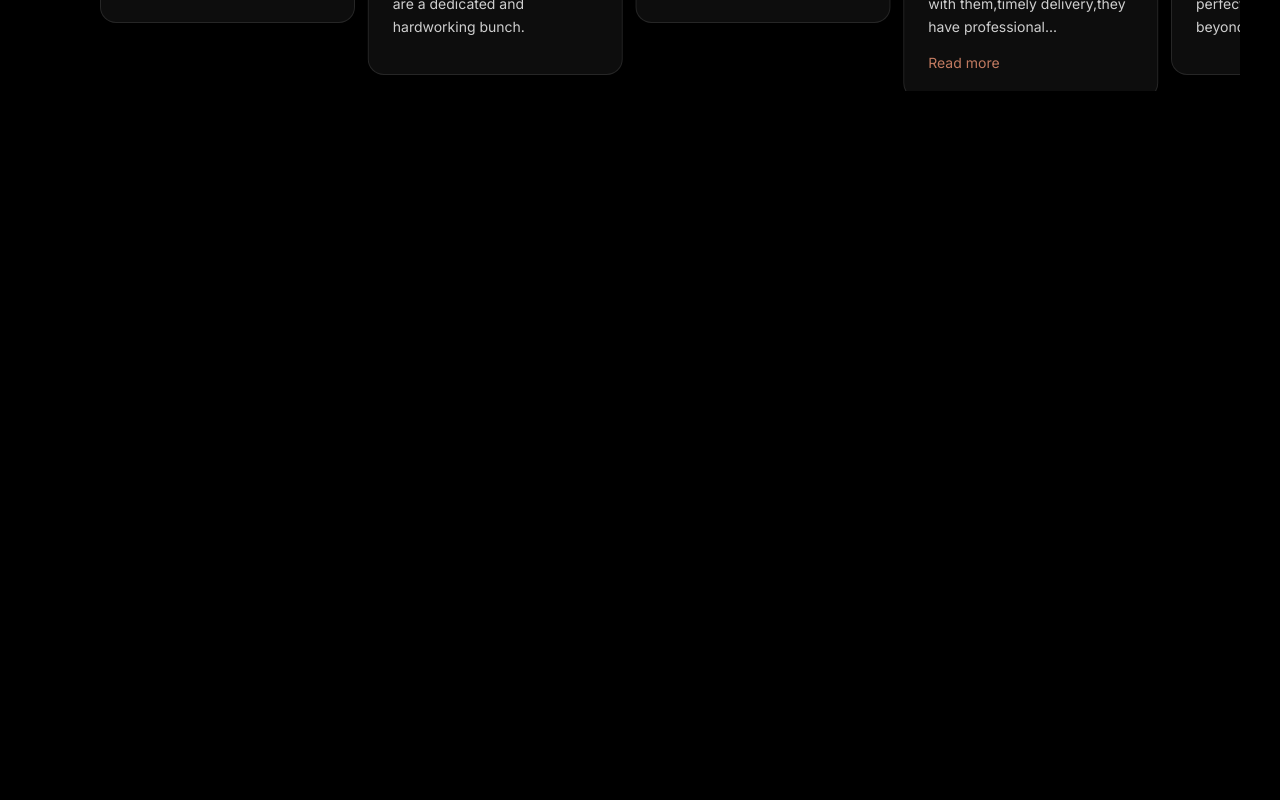
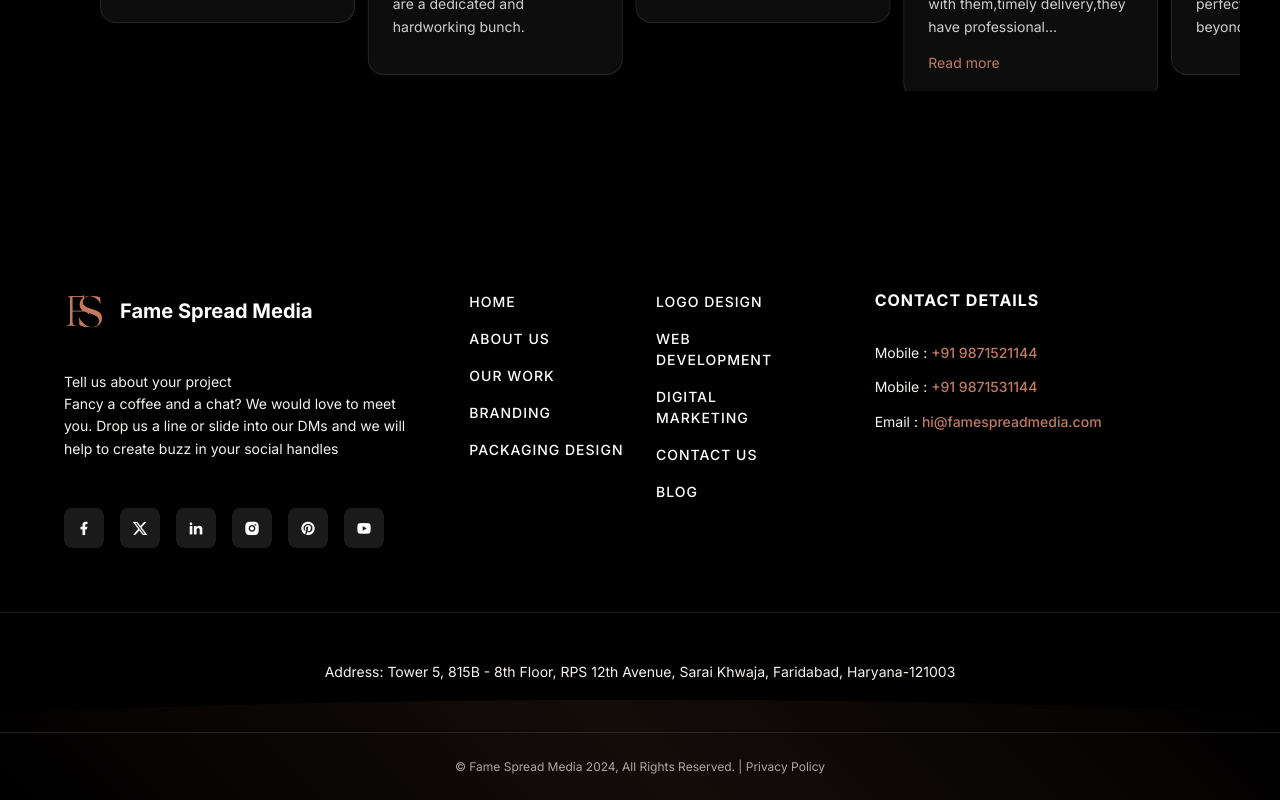
Before and after one commit to thewolfcommander/temvuefamespreadmedia, a Vue app: page / in a window 1280 px wide. Shown: the part 9351-10151 px from the top of the page. Before the commit the page ends 9562 px from the top, so only its background shows below. Built offline with nearby package versions, Linux system fonts and the light colour scheme; a web font is replaced by a local one.

Commit message:
Refactor: Add Footer component to App.vue for improved site navigation and contact information

```diff
--- a/src/App.vue
+++ b/src/App.vue
@@ -1,11 +1,13 @@
 <script setup>
 import Navbar from './components/Navbar.vue'
+import Footer from './components/Footer.vue'
 </script>
 
 <template>
   <div id="app">
     <Navbar />
     <router-view />
+    <Footer />
   </div>
 </template>
 
--- /dev/null
+++ b/src/components/Footer.vue
@@ -0,0 +1,343 @@
+<template>
+  <footer class="footer">
+    <div class="footer-content">
+      <!-- Left Section: Logo and Description -->
+      <div class="footer-left">
+        <div class="footer-brand">
+          <img src="@/assets/logo.svg" alt="Fame Spread Media" class="footer-logo" />
+          <span class="footer-brand-name">Fame Spread Media</span>
+        </div>
+        <p class="footer-description">
+          Tell us about your project<br />
+          Fancy a coffee and a chat? We would love to meet you. Drop us a line or slide into our DMs and we will help to create buzz in your social handles
+        </p>
+        <div class="social-icons">
+          <a href="#" aria-label="Facebook"><i class="ri-facebook-fill"></i></a>
+          <a href="#" aria-label="Twitter"><i class="ri-twitter-x-fill"></i></a>
+          <a href="#" aria-label="LinkedIn"><i class="ri-linkedin-fill"></i></a>
+          <a href="#" aria-label="Instagram"><i class="ri-instagram-fill"></i></a>
+          <a href="#" aria-label="Pinterest"><i class="ri-pinterest-fill"></i></a>
+          <a href="#" aria-label="YouTube"><i class="ri-youtube-fill"></i></a>
+        </div>
+      </div>
+
+      <!-- Center Section: Navigation Links -->
+      <div class="footer-nav">
+        <div class="nav-column">
+          <a href="#" class="nav-link">HOME</a>
+          <a href="#" class="nav-link">ABOUT US</a>
+          <a href="#" class="nav-link">OUR WORK</a>
+          <a href="#" class="nav-link">BRANDING</a>
+          <a href="#" class="nav-link">PACKAGING DESIGN</a>
+        </div>
+        <div class="nav-column">
+          <a href="#" class="nav-link">LOGO DESIGN</a>
+          <a href="#" class="nav-link">WEB DEVELOPMENT</a>
+          <a href="#" class="nav-link">DIGITAL MARKETING</a>
+          <a href="#" class="nav-link">CONTACT US</a>
+          <a href="#" class="nav-link">BLOG</a>
+        </div>
+      </div>
+
+      <!-- Right Section: Contact Details -->
+      <div class="footer-contact">
+        <h3 class="contact-heading">CONTACT DETAILS</h3>
+        <div class="contact-info">
+          <p>Mobile : <a href="tel:+919871521144">+91 9871521144</a></p>
+          <p>Mobile : <a href="tel:+919871531144">+91 9871531144</a></p>
+          <p>Email : <a href="mailto:hi@famespreadmedia.com">hi@famespreadmedia.com</a></p>
+        </div>
+      </div>
+    </div>
+
+    <!-- Address Section -->
+    <div class="footer-address">
+      <p>Address: Tower 5, 815B - 8th Floor, RPS 12th Avenue, Sarai Khwaja, Faridabad, Haryana-121003</p>
+    </div>
+
+    <!-- Copyright Section -->
+    <div class="footer-bottom">
+      <p>&copy; Fame Spread Media 2024, All Rights Reserved. | Privacy Policy</p>
+    </div>
+
+    <!-- Chat Button -->
+    <div class="chat-button">
+      <span>LET'S CHAT!</span>
+      <div class="chat-arrow">→</div>
+    </div>
+
+    <!-- Curved Design Element -->
+    <div class="footer-curve"></div>
+  </footer>
+</template>
+
+<script setup>
+// Component logic if needed
+</script>
+
+<style scoped>
+.footer {
+  position: relative;
+  background-color: var(--bg-dark);
+  color: var(--color-text-white);
+  padding: var(--space-20) 0 0;
+  overflow: hidden;
+}
+
+.footer-content {
+  max-width: 1200px;
+  margin: 0 auto;
+  padding: 0 var(--space-6);
+  display: grid;
+  grid-template-columns: 1fr 1fr 1fr;
+  gap: var(--space-16);
+  align-items: start;
+}
+
+/* Left Section */
+.footer-left {
+  display: flex;
+  flex-direction: column;
+  gap: var(--space-6);
+}
+
+.footer-brand {
+  display: flex;
+  align-items: center;
+  gap: var(--space-4);
+  margin-bottom: var(--space-4);
+}
+
+.footer-logo {
+  width: 40px;
+  height: 40px;
+}
+
+.footer-brand-name {
+  font-size: var(--font-size-xl);
+  font-weight: var(--font-weight-bold);
+  color: var(--color-text-white);
+}
+
+.footer-description {
+  color: var(--color-text-secondary);
+  line-height: var(--line-height-relaxed);
+  margin-bottom: var(--space-6);
+  font-size: var(--font-size-sm);
+}
+
+.social-icons {
+  display: flex;
+  gap: var(--space-4);
+}
+
+.social-icons a {
+  display: flex;
+  align-items: center;
+  justify-content: center;
+  width: 40px;
+  height: 40px;
+  background-color: rgba(255, 255, 255, 0.1);
+  border-radius: var(--radius-base);
+  color: var(--color-text-white);
+  transition: var(--transition-base);
+}
+
+.social-icons a:hover {
+  background-color: var(--color-primary);
+  transform: translateY(-2px);
+}
+
+/* Center Section - Navigation */
+.footer-nav {
+  display: grid;
+  grid-template-columns: 1fr 1fr;
+  gap: var(--space-8);
+  justify-self: center;
+}
+
+.nav-column {
+  display: flex;
+  flex-direction: column;
+  gap: var(--space-4);
+}
+
+.nav-link {
+  color: var(--color-text-white);
+  font-size: var(--font-size-sm);
+  font-weight: var(--font-weight-medium);
+  text-decoration: none;
+  transition: var(--transition-base);
+  letter-spacing: var(--letter-spacing-wide);
+}
+
+.nav-link:hover {
+  color: var(--color-primary);
+  transform: translateX(4px);
+}
+
+/* Right Section - Contact */
+.footer-contact {
+  display: flex;
+  flex-direction: column;
+  gap: var(--space-4);
+}
+
+.contact-heading {
+  font-size: var(--font-size-base);
+  font-weight: var(--font-weight-bold);
+  color: var(--color-text-white);
+  margin-bottom: var(--space-4);
+  letter-spacing: var(--letter-spacing-wide);
+}
+
+.contact-info {
+  display: flex;
+  flex-direction: column;
+  gap: var(--space-3);
+}
+
+.contact-info p {
+  margin: 0;
+  font-size: var(--font-size-sm);
+  color: var(--color-text-secondary);
+}
+
+.contact-info a {
+  color: var(--color-primary);
+  text-decoration: none;
+  font-weight: var(--font-weight-medium);
+}
+
+.contact-info a:hover {
+  color: var(--color-primary-light);
+}
+
+/* Address Section */
+.footer-address {
+  text-align: center;
+  padding: var(--space-12) var(--space-6);
+  border-top: 1px solid rgba(255, 255, 255, 0.1);
+  margin-top: var(--space-16);
+}
+
+.footer-address p {
+  color: var(--color-text-secondary);
+  font-size: var(--font-size-sm);
+  margin: 0;
+}
+
+/* Bottom Section */
+.footer-bottom {
+  text-align: center;
+  padding: var(--space-6);
+  border-top: 1px solid rgba(255, 255, 255, 0.1);
+  background-color: rgba(0, 0, 0, 0.3);
+}
+
+.footer-bottom p {
+  margin: 0;
+  color: var(--color-text-muted);
+  font-size: var(--font-size-xs);
+}
+
+/* Chat Button */
+.chat-button {
+  position: fixed;
+  bottom: var(--space-8);
+  right: var(--space-8);
+  background: linear-gradient(135deg, var(--color-primary), var(--color-primary-dark));
+  color: var(--color-text-white);
+  padding: var(--space-4) var(--space-6);
+  border-radius: var(--radius-full);
+  display: flex;
+  align-items: center;
+  gap: var(--space-3);
+  font-weight: var(--font-weight-bold);
+  font-size: var(--font-size-sm);
+  cursor: pointer;
+  transition: var(--transition-base);
+  box-shadow: var(--shadow-lg);
+  z-index: var(--z-fixed);
+  letter-spacing: var(--letter-spacing-wide);
+}
+
+.chat-button:hover {
+  transform: translateY(-2px);
+  box-shadow: var(--shadow-xl);
+}
+
+.chat-arrow {
+  font-size: var(--font-size-lg);
+  transition: var(--transition-base);
+}
+
+.chat-button:hover .chat-arrow {
+  transform: translateX(4px);
+}
+
+/* Curved Design Element */
+.footer-curve {
+  position: absolute;
+  bottom: 0;
+  left: 0;
+  right: 0;
+  height: 100px;
+  background: linear-gradient(45deg, transparent 0%, rgba(193, 122, 96, 0.1) 50%, transparent 100%);
+  clip-path: ellipse(100% 100% at 50% 100%);
+}
+
+/* Responsive Design */
+@media (max-width: 768px) {
+  .footer-content {
+    grid-template-columns: 1fr;
+    gap: var(--space-12);
+    text-align: center;
+  }
+
+  .footer-nav {
+    justify-self: stretch;
+    grid-template-columns: 1fr;
+    gap: var(--space-6);
+  }
+
+  .nav-column {
+    flex-direction: row;
+    flex-wrap: wrap;
+    justify-content: center;
+    gap: var(--space-6);
+  }
+
+  .footer-brand {
+    justify-content: center;
+  }
+
+  .social-icons {
+    justify-content: center;
+  }
+
+  .chat-button {
+    bottom: var(--space-4);
+    right: var(--space-4);
+    padding: var(--space-3) var(--space-5);
+    font-size: var(--font-size-xs);
+  }
+}
+
+@media (max-width: 480px) {
+  .footer {
+    padding: var(--space-16) 0 0;
+  }
+
+  .footer-content {
+    padding: 0 var(--space-4);
+    gap: var(--space-8);
+  }
+
+  .nav-column {
+    flex-direction: column;
+    align-items: center;
+    gap: var(--space-3);
+  }
+}
+</style>
```
